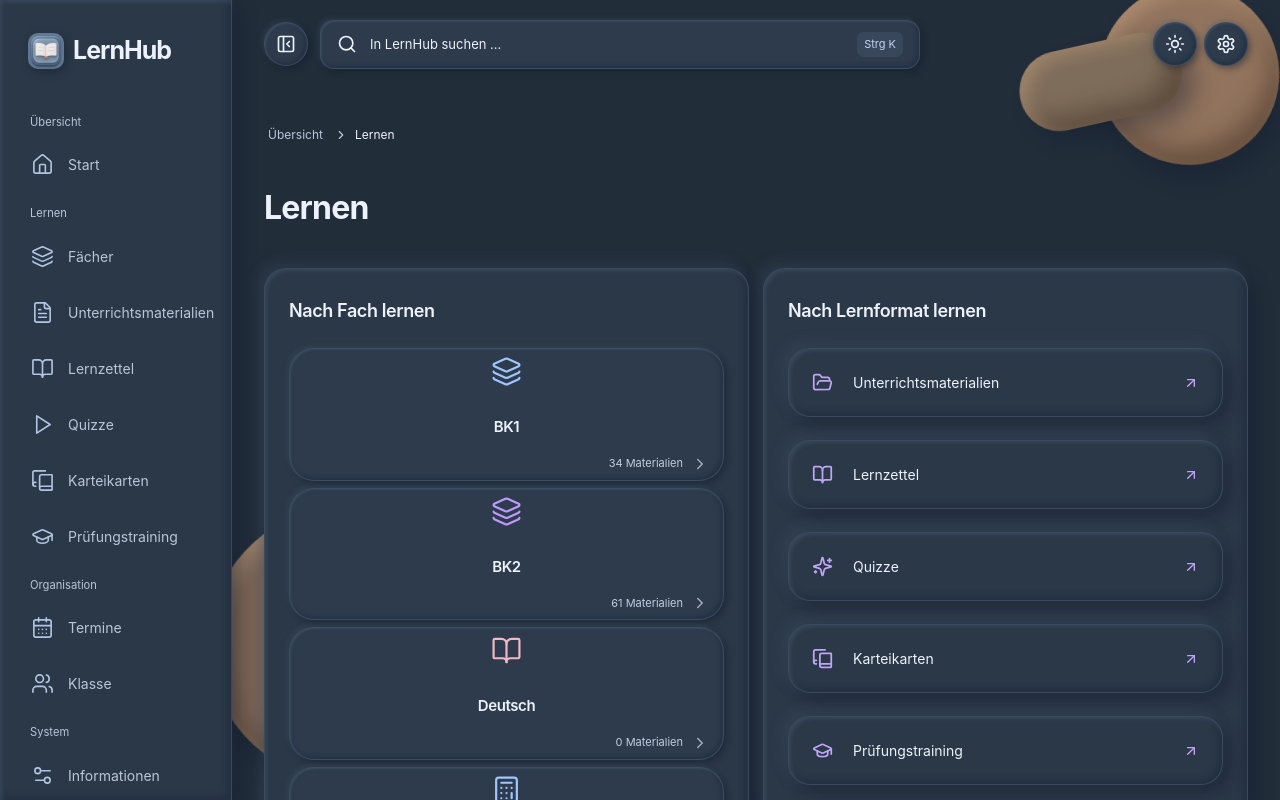
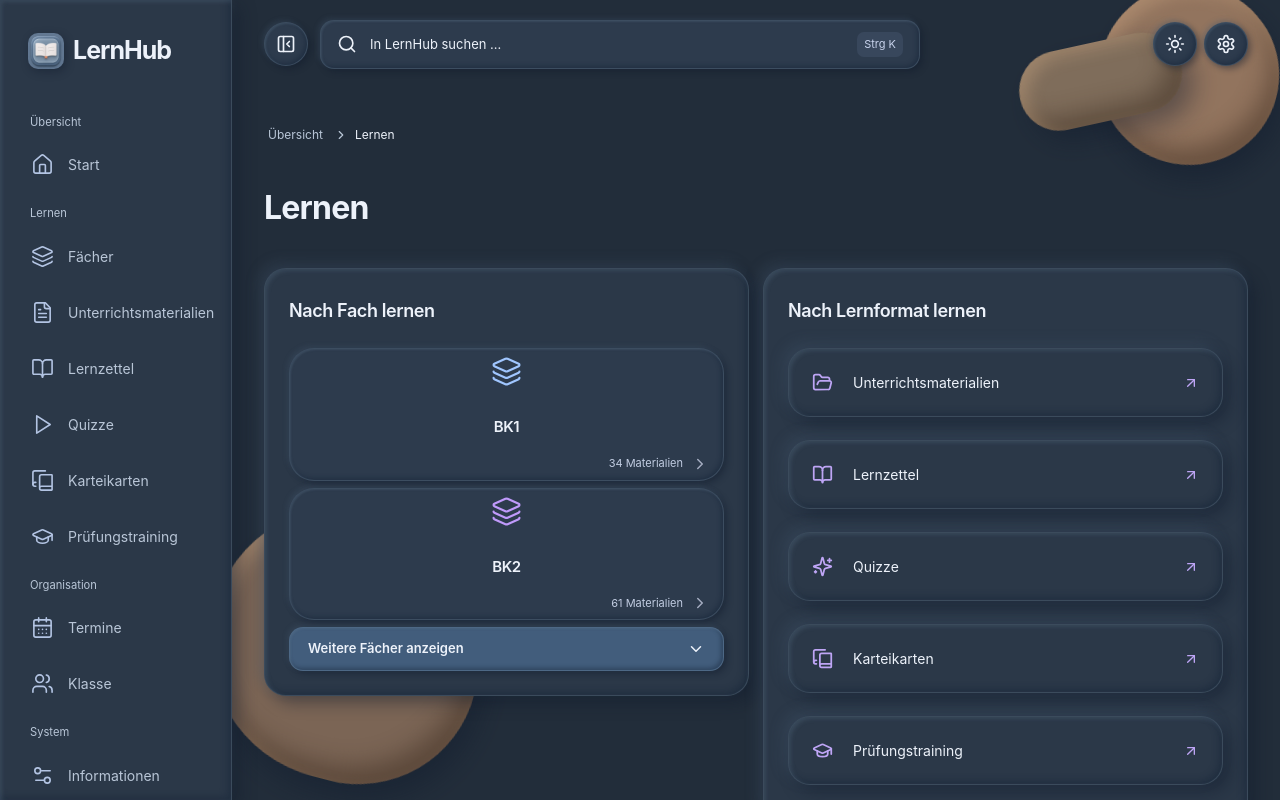
Before and after one commit to jonas101201/-jonas101201.github.io.-, a React (Vite) app: page /#/lernen in a window 1280 px wide. Shown: the top 800 px of the page. Built offline with nearby package versions, Linux system fonts and the light colour scheme.

Commit message:
Show BK subjects first in the learning tab (#54)

```diff
--- a/src/pages/LearnPage.tsx
+++ b/src/pages/LearnPage.tsx
@@ -1,8 +1,13 @@
-import { BookCopy, BookOpen, FolderOpen, GraduationCap, Sparkles, ArrowUpRight } from 'lucide-react';
+import { useId, useState } from 'react';
+import { BookCopy, BookOpen, ChevronDown, ChevronUp, FolderOpen, GraduationCap, Sparkles, ArrowUpRight } from 'lucide-react';
 import { Link } from 'react-router-dom';
+import { AnimatedDisclosure } from '../components/AnimatedDisclosure';
 import { PageHeading, SubjectCard } from '../components/ui';
 import { catalog } from '../data/catalog';
 import { useI18n } from '../i18n/context';
+
+const primarySubjects = catalog.subjects.filter(subject => subject.id === 'bk1' || subject.id === 'bk2');
+const otherSubjects = catalog.subjects.filter(subject => subject.id !== 'bk1' && subject.id !== 'bk2');
 
 const formats = [
   { to: '/materialien', label: 'Unterrichtsmaterialien', Icon: FolderOpen },
@@ -14,12 +19,27 @@ const formats = [
 
 export function LearnPage() {
   const { tr } = useI18n();
+  const [showOtherSubjects, setShowOtherSubjects] = useState(false);
+  const otherSubjectsId = useId();
   return <>
     <PageHeading title={tr('Lernen')}/>
     <div className="learn-ways">
       <section className="glass dashboard-panel" aria-labelledby="learn-subjects">
         <div className="panel-heading"><h2 id="learn-subjects">{tr('Nach Fach lernen')}</h2></div>
-        <div className="learn-shortcuts">{catalog.subjects.map(subject => <SubjectCard subject={subject} key={subject.id}/>)}</div>
+        <div className="learn-shortcuts">
+          {primarySubjects.map(subject => <SubjectCard subject={subject} key={subject.id}/>)}
+          {otherSubjects.length > 0 && <div>
+            <button type="button" className="button secondary learn-subject-toggle" aria-expanded={showOtherSubjects} aria-controls={otherSubjectsId} onClick={() => setShowOtherSubjects(open => !open)}>
+              <span>{tr(showOtherSubjects ? 'Weitere Fächer ausblenden' : 'Weitere Fächer anzeigen')}</span>
+              {showOtherSubjects ? <ChevronUp size={18} aria-hidden="true"/> : <ChevronDown size={18} aria-hidden="true"/>}
+            </button>
+            <AnimatedDisclosure open={showOtherSubjects} id={otherSubjectsId}>
+              <div className="learn-shortcuts learn-other-subjects">
+                {otherSubjects.map(subject => <SubjectCard subject={subject} key={subject.id}/>)}
+              </div>
+            </AnimatedDisclosure>
+          </div>}
+        </div>
       </section>
       <section className="glass dashboard-panel" aria-labelledby="learn-formats">
         <div className="panel-heading"><h2 id="learn-formats">{tr('Nach Lernformat lernen')}</h2></div>
--- a/src/styles/clay-design.css
+++ b/src/styles/clay-design.css
@@ -320,6 +320,9 @@
   .learn-ways, .settings-grid { display: grid; gap: var(--space-2); }
   .learn-ways { grid-template-columns: repeat(2,minmax(0,1fr)); align-items: start; }
   .learn-shortcuts { display: grid; gap: var(--space-1); }
+  .learn-shortcuts .learn-subject-toggle { width: 100%; min-height: var(--target-size); justify-content: space-between; text-align: start; }
+  .learn-subject-toggle svg { flex: none; }
+  .learn-other-subjects { padding-block: var(--space-1); }
   .app-shell .learn-shortcuts .subject-card.compact { min-height: var(--target-size); display: flex; align-items: center; gap: var(--space-1); padding: var(--space-1) var(--space-2); }
   .learn-shortcuts .subject-meta { margin-inline-start: auto; }
   .learn-shortcuts .search-result { min-height: var(--target-size); }
```
Also changed, not shown: src/i18n/uk.json.
